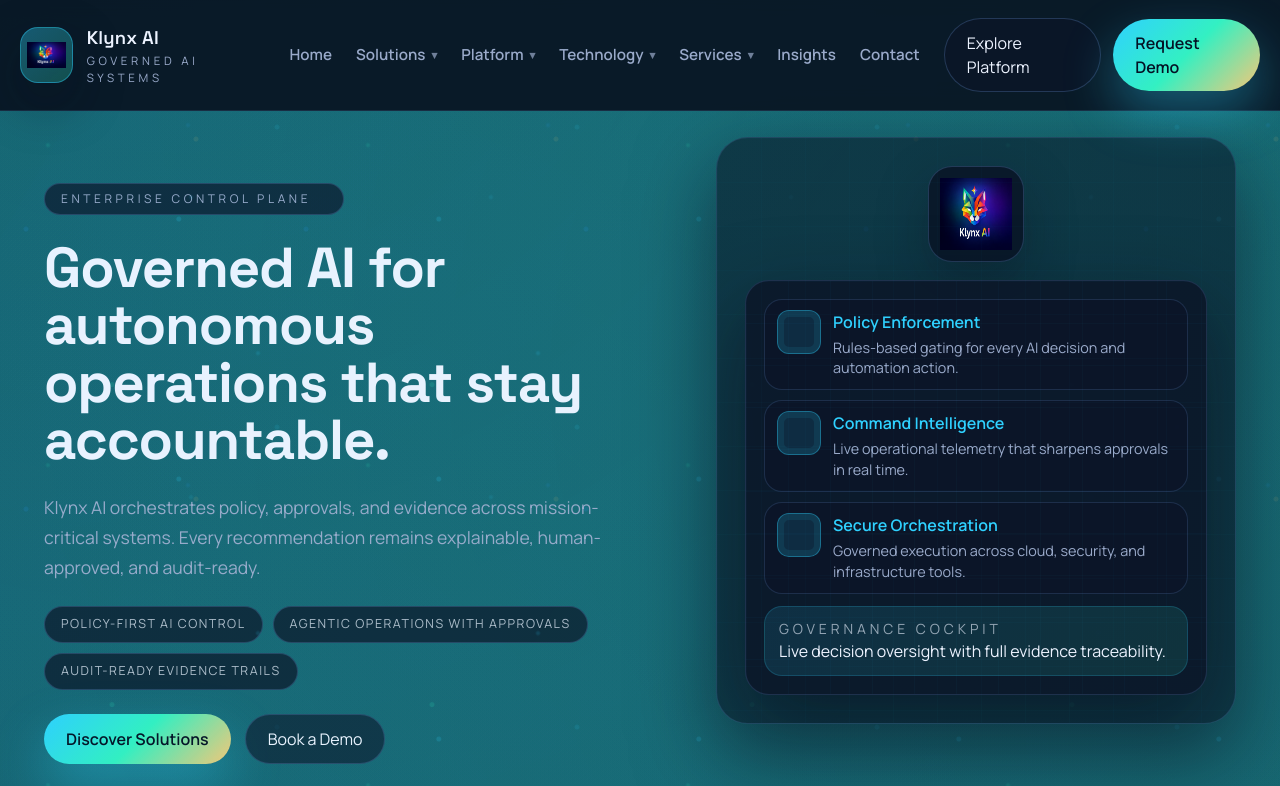
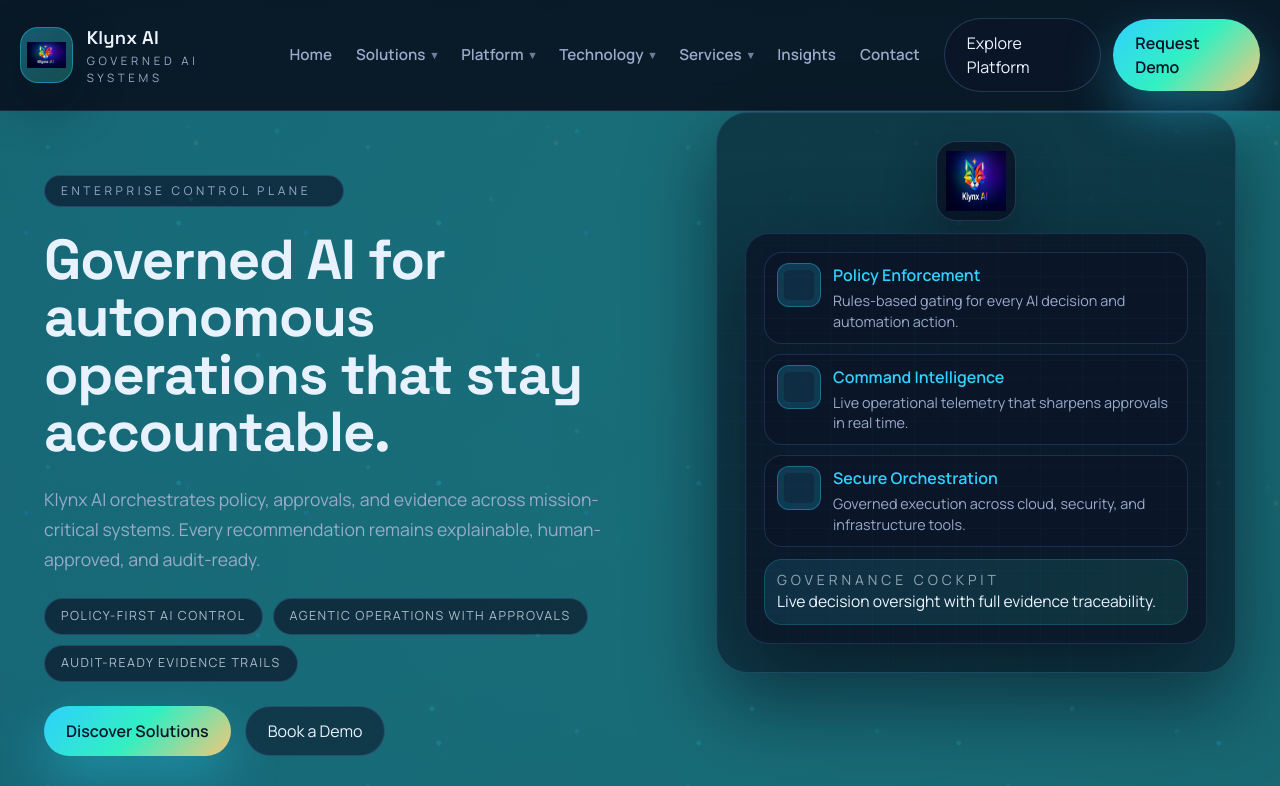
Before and after one commit to pipelineservices/klynxai-assistant, a Next.js app in the folder klynxai_site/: page / in a window 1280 px wide. Shown: the top 786 px of the page. Built offline with nearby package versions, Linux system fonts and the light colour scheme.

Commit message:
Shrink hero badge and lift panel further

```diff
--- a/klynxai_site/app/globals.css
+++ b/klynxai_site/app/globals.css
@@ -263,7 +263,7 @@
   }
 
   .hero {
-    padding: 72px 0 40px;
+    padding: 64px 0 32px;
   }
 
   .hero-grid {
@@ -372,7 +372,7 @@
   }
 
   .hero-visual-shell {
-    margin-top: -200px;
+    margin-top: -260px;
   }
 
   .hero-visual-shell {
@@ -386,20 +386,20 @@
   }
 
   .hero-logo-badge {
-    width: 96px;
-    height: 96px;
-    border-radius: 24px;
+    width: 80px;
+    height: 80px;
+    border-radius: 20px;
     background: rgba(9, 18, 36, 0.8);
     border: 1px solid rgba(84, 121, 176, 0.35);
     box-shadow: var(--klynx-soft-shadow);
     display: grid;
     place-items: center;
-    margin: 0 auto 18px;
+    margin: 0 auto 12px;
   }
 
   .hero-logo-badge img {
-    width: 72px;
-    height: 72px;
+    width: 60px;
+    height: 60px;
   }
 
   .hero-panel {
@@ -475,10 +475,14 @@
   }
 
   .hero-panel-summary {
-    padding: 12px 14px;
+    padding: 10px 12px;
     border-radius: 18px;
     background: linear-gradient(135deg, rgba(47, 209, 255, 0.12), rgba(51, 240, 194, 0.12));
     border: 1px solid rgba(47, 209, 255, 0.18);
+  }
+
+  .hero-panel-summary h3 {
+    font-size: 0.98rem;
   }
 
   .hero-panel-summary p {
```
